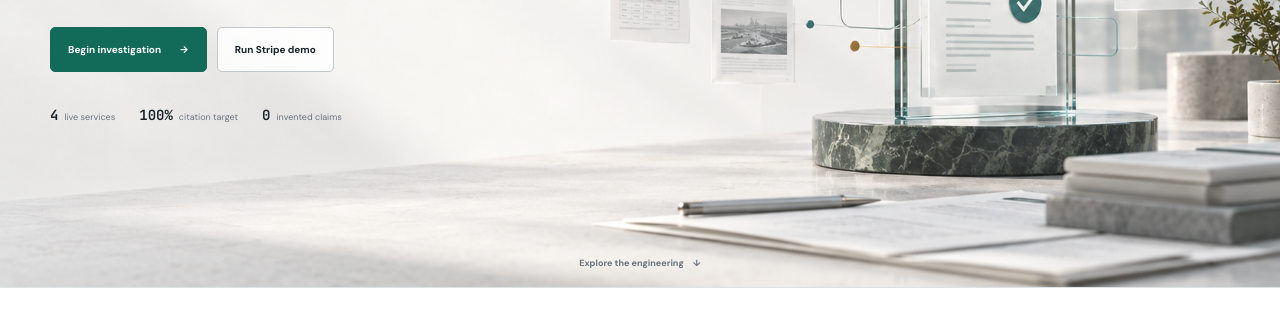
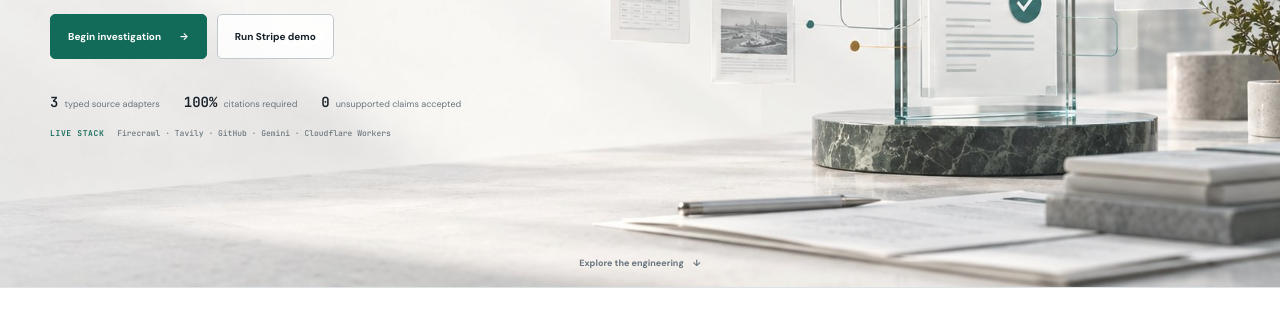
Before and after one commit to chetan10510/traceforge-ai, a plain HTML site: page frontend/index.html in a window 1280 px wide. Shown: the part 487-800 px from the top of the page. Drawn offline with Linux system fonts and the light colour scheme.

Commit message:
Surface recruiter proof and optimize welcome media

```diff
--- a/frontend/index.html
+++ b/frontend/index.html
@@ -36,7 +36,7 @@
 
   <main>
     <section id="welcomeView" class="welcome-view">
-      <img class="welcome-media" src="./assets/evidence-workspace-hero.png" alt="Public data sources converging into one verified company record">
+      <img class="welcome-media" src="./assets/evidence-workspace-hero.jpg" alt="Public data sources converging into one verified company record">
       <div class="welcome-shade" aria-hidden="true"></div>
       <div class="welcome-content">
         <p class="welcome-eyebrow"><span></span>Production AI + data engineering demo</p>
@@ -48,10 +48,11 @@
           <button class="secondary-action" data-domain="stripe.com">Run Stripe demo</button>
         </div>
         <div class="welcome-proof" aria-label="Demo capabilities">
-          <span><b>4</b> live services</span>
-          <span><b>100%</b> citation target</span>
-          <span><b>0</b> invented claims</span>
+          <span><b>3</b> typed source adapters</span>
+          <span><b>100%</b> citations required</span>
+          <span><b>0</b> unsupported claims accepted</span>
         </div>
+        <p class="welcome-stack"><strong>LIVE STACK</strong> Firecrawl · Tavily · GitHub · Gemini · Cloudflare Workers</p>
       </div>
       <a class="welcome-scroll" href="#methodology">Explore the engineering <span aria-hidden="true">↓</span></a>
     </section>
--- a/frontend/styles.css
+++ b/frontend/styles.css
@@ -70,6 +70,8 @@ button:focus-visible, input:focus-visible, a:focus-visible { outline: 3px solid
 .welcome-proof { display: flex; gap: 24px; margin-top: 34px; color: var(--muted); font-size: 9px; }
 .welcome-proof span { display: flex; align-items: baseline; gap: 6px; }
 .welcome-proof b { color: var(--ink); font: 600 14px "JetBrains Mono", monospace; }
+.welcome-stack { margin: 17px 0 0; color: #6d787f; font: 500 8px "JetBrains Mono", monospace; }
+.welcome-stack strong { margin-right: 8px; color: var(--forest); letter-spacing: .08em; }
 .welcome-scroll { position: absolute; bottom: 18px; left: 50%; display: flex; align-items: center; gap: 9px; color: var(--muted); text-decoration: none; font-size: 9px; font-weight: 700; transform: translateX(-50%); }
 .welcome-scroll:hover { color: var(--forest); }
 
@@ -279,6 +281,7 @@ button:focus-visible, input:focus-visible, a:focus-visible { outline: 3px solid
   .primary-action, .secondary-action { width: 100%; }
   .welcome-proof { width: 100%; justify-content: space-between; gap: 8px; }
   .welcome-proof span { display: grid; gap: 2px; }
+  .welcome-stack { max-width: 350px; line-height: 1.6; }
   .welcome-scroll { bottom: 14px; white-space: nowrap; }
   main { min-width: 0; }
   .start-view { width: 100%; min-width: 0; max-width: 100vw; padding: 45px 14px 65px; overflow: hidden; }
```
Also changed, not shown: frontend/assets/evidence-workspace-hero.jpg (added), frontend/assets/evidence-workspace-hero.png (deleted).
